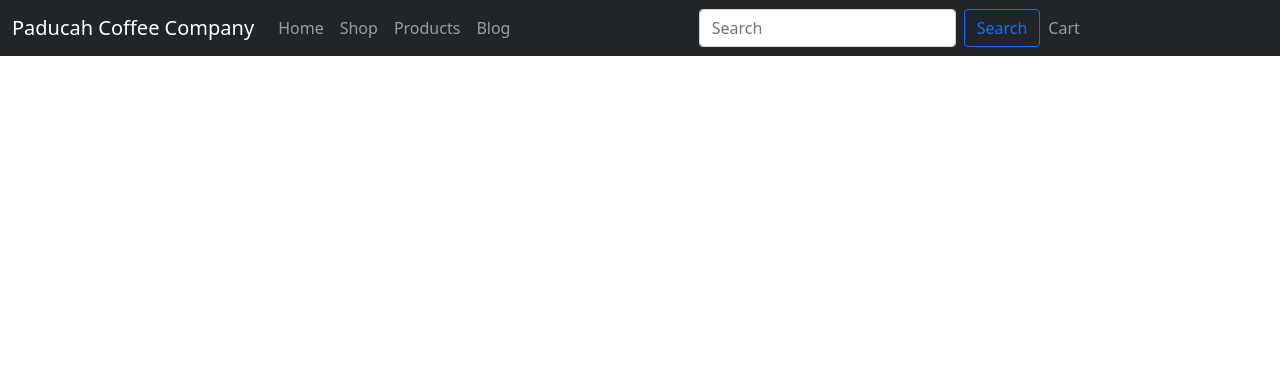
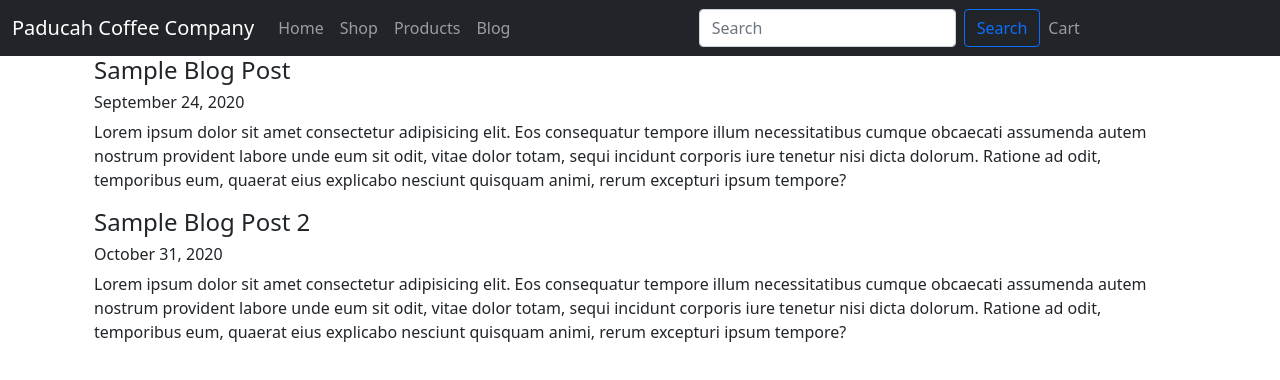
Before and after one commit to sporkupine/Paducah-Coffee-Site, an Angular app: page /blog in a window 1280 px wide. Shown: the top 380 px of the page. Built offline with nearby package versions, Linux system fonts and the light colour scheme.

Commit message:
Added blog service, appended dummy blog content

```diff
--- a/src/app/app.module.ts
+++ b/src/app/app.module.ts
@@ -11,6 +11,7 @@ import { BlogComponent } from './blog/blog.component';
 import { HomeComponent } from './home/home.component';
 import { ErrorPageComponent } from './error-page/error-page.component';
 import { AppRoutingModule } from './app-routing.module';
+import { BlogPostItemComponent } from './blog/blog-post-item/blog-post-item.component';
 
 @NgModule({
   declarations: [
@@ -22,7 +23,8 @@ import { AppRoutingModule } from './app-routing.module';
     DropdownDirective,
     BlogComponent,
     HomeComponent,
-    ErrorPageComponent
+    ErrorPageComponent,
+    BlogPostItemComponent
   ],
   imports: [
     BrowserModule,
--- /dev/null
+++ b/src/app/blog/blog-post-item/blog-post-item.component.html
@@ -0,0 +1,13 @@
+<div class="container">
+  <div class="pull-left">
+    <h4 class="list-group-item-heading">
+      {{blogPost.title}}
+    </h4>
+    <h6>
+      {{blogPost.date}}
+    </h6>
+    <p class="list-item-group-text">
+      {{blogPost.content}}
+    </p>
+  </div>
+</div>
--- /dev/null
+++ b/src/app/blog/blog-post-item/blog-post-item.component.ts
@@ -0,0 +1,19 @@
+import { Component, Input, OnInit } from '@angular/core';
+import { BlogPost } from '../blog-post.model';
+import { BlogService } from '../blog.service';
+
+@Component({
+  selector: 'app-blog-post-item',
+  templateUrl: './blog-post-item.component.html',
+  styleUrls: ['./blog-post-item.component.css']
+})
+export class BlogPostItemComponent implements OnInit {
+  @Input() blogPost: BlogPost;
+  blogPosts: BlogPost[] = []
+  constructor(private blogService: BlogService) { }
+
+  ngOnInit(): void {
+    this.blogPosts = this.blogService.getBlogPosts();
+  }
+
+}
--- a/src/app/blog/blog-post.model.ts
+++ b/src/app/blog/blog-post.model.ts
@@ -1,3 +1,3 @@
 export class BlogPost {
-  constructor(public title: string, public date: Date, public content: string) {}
+  constructor(public title: string, public date: string, public content: string) {}
 }
--- a/src/app/blog/blog.component.html
+++ b/src/app/blog/blog.component.html
@@ -1,7 +1,4 @@
 <div class="container">
-  <div class="row">
-    <div class="col-sm-6">
-      <div *ngFor="let blogPost of blogPosts"></div>
-    </div>
-  </div>
+  <app-blog-post-item *ngFor="let post of blogPosts"
+  [blogPost]='post'></app-blog-post-item>
 </div>
--- a/src/app/blog/blog.component.ts
+++ b/src/app/blog/blog.component.ts
@@ -1,5 +1,6 @@
 import { Component, OnInit } from '@angular/core';
 import { BlogPost } from './blog-post.model';
+import { BlogService } from './blog.service';
 
 @Component({
   selector: 'app-blog',
@@ -9,9 +10,10 @@ import { BlogPost } from './blog-post.model';
 export class BlogComponent implements OnInit {
   blogPosts: BlogPost[] = [];
 
-  constructor() { }
+  constructor(private blogService: BlogService) { }
 
   ngOnInit(): void {
+    this.blogPosts = this.blogService.getBlogPosts();
   }
 
 }
--- /dev/null
+++ b/src/app/blog/blog.service.ts
@@ -0,0 +1,29 @@
+import { Injectable } from "@angular/core";
+import { BlogPost } from "./blog-post.model";
+
+@Injectable({
+  providedIn: 'root'
+})
+
+export class BlogService {
+  blogPosts: BlogPost[] = [
+    {
+      title: 'Sample Blog Post',
+      date: 'September 24, 2020',
+      content: 'Lorem ipsum dolor sit amet consectetur adipisicing elit. Eos consequatur tempore illum necessitatibus cumque obcaecati assumenda autem nostrum provident labore unde eum sit odit, vitae dolor totam, sequi incidunt corporis iure tenetur nisi dicta dolorum. Ratione ad odit, temporibus eum, quaerat eius explicabo nesciunt quisquam animi, rerum excepturi ipsum tempore?'
+
+
+    },
+    {
+      title: 'Sample Blog Post 2',
+      date: 'October 31, 2020',
+      content: 'Lorem ipsum dolor sit amet consectetur adipisicing elit. Eos consequatur tempore illum necessitatibus cumque obcaecati assumenda autem nostrum provident labore unde eum sit odit, vitae dolor totam, sequi incidunt corporis iure tenetur nisi dicta dolorum. Ratione ad odit, temporibus eum, quaerat eius explicabo nesciunt quisquam animi, rerum excepturi ipsum tempore?'
+
+    }
+  ]
+
+  getBlogPosts(){
+    return this.blogPosts.slice();
+  }
+
+}
--- a/src/app/error-page/error-page.component.html
+++ b/src/app/error-page/error-page.component.html
@@ -1 +1,11 @@
-<p>error-page works!</p>
+<div class="container">
+  <div class="row">
+    <h3>Error 404</h3>
+  </div>
+  <div class="row">
+    <h5>Page Not Found</h5>
+  </div>
+  <div class="row">
+    We seem to have encountered an error. Check your URL and try again. If this problem persists, please reach out to us!
+  </div>
+</div>
--- a/src/app/header/header.component.html
+++ b/src/app/header/header.component.html
@@ -6,26 +6,40 @@
     </button>
     <div class="collapse navbar-collapse" id="navbarSupportedContent">
       <ul class="navbar-nav me-auto mb-2 mb-lg-0">
-        <li class="nav-item" routerLinkActive="active">
-          <a (click)="onHome()" class="nav-link" aria-current="page" style="cursor: pointer;">Home</a>
+        <li class="nav-item">
+          <a (click)="onHome()"
+           class="nav-link"
+           aria-current="page"
+           style="cursor: pointer;"
+           routerLink="/home"
+           routerLinkActive="active-link">Home</a>
         </li>
-        <li class="nav-item" routerLinkActive="active">
+        <li class="nav-item">
           <a (click)="onShop()"
-          routerLinkActive="active"
           class="nav-link"
           style="cursor: pointer;"
+          routerLink="/shop"
+          routerLinkActive="active-link"
           >Shop</a>
         </li>
         <li
-          class="nav-item" routerLinkActive="active">
+          class="nav-item">
           <a
+
            (click)="onProducts()"
-           class="nav-link" style="cursor: pointer;">
+           class="nav-link" style="cursor: pointer;"
+           routerLink="/products"
+           routerLinkActive="active-link">
             Products
           </a>
         </li>
-        <li class="nav-item" routerLinkActive="active">
-          <a (click)="onBlog()" class="nav-link" tabindex="-1" style="cursor: pointer;">Blog</a>
+        <li class="nav-item">
+          <a (click)="onBlog()"
+           class="nav-link"
+            tabindex="-1"
+            style="cursor: pointer;"
+            routerLink="/blog"
+            routerLinkActive="active-link">Blog</a>
         </li>
       </ul>
       <form class="d-flex">
@@ -33,8 +47,12 @@
         <button class="btn btn-outline-primary" type="submit">Search</button>
       </form>
       <ul class="navbar-nav me-auto mb-2 mb-lg-0">
-      <li class="nav-item" routerLinkActive="active">
-        <a class="nav-link" tabindex="-1" style="cursor: pointer;">Cart</a>
+      <li class="nav-item">
+        <a class="nav-link"
+        tabindex="-1"
+        style="cursor: pointer;"
+        routerLink="/cart"
+        routerLinkActive="active-link">Cart</a>
       </li>
       </ul>
     </div>
--- a/src/app/shop/product-item/product-item.component.html
+++ b/src/app/shop/product-item/product-item.component.html
@@ -1,5 +1,4 @@
 <a
-  href="#"
   class="list-group-item clearfix">
     <div class="pull-left">
       <h4 class="list-group-item-heading">
```
Also changed, not shown: src/app/blog/blog-post-item/blog-post-item.component.css (added).
